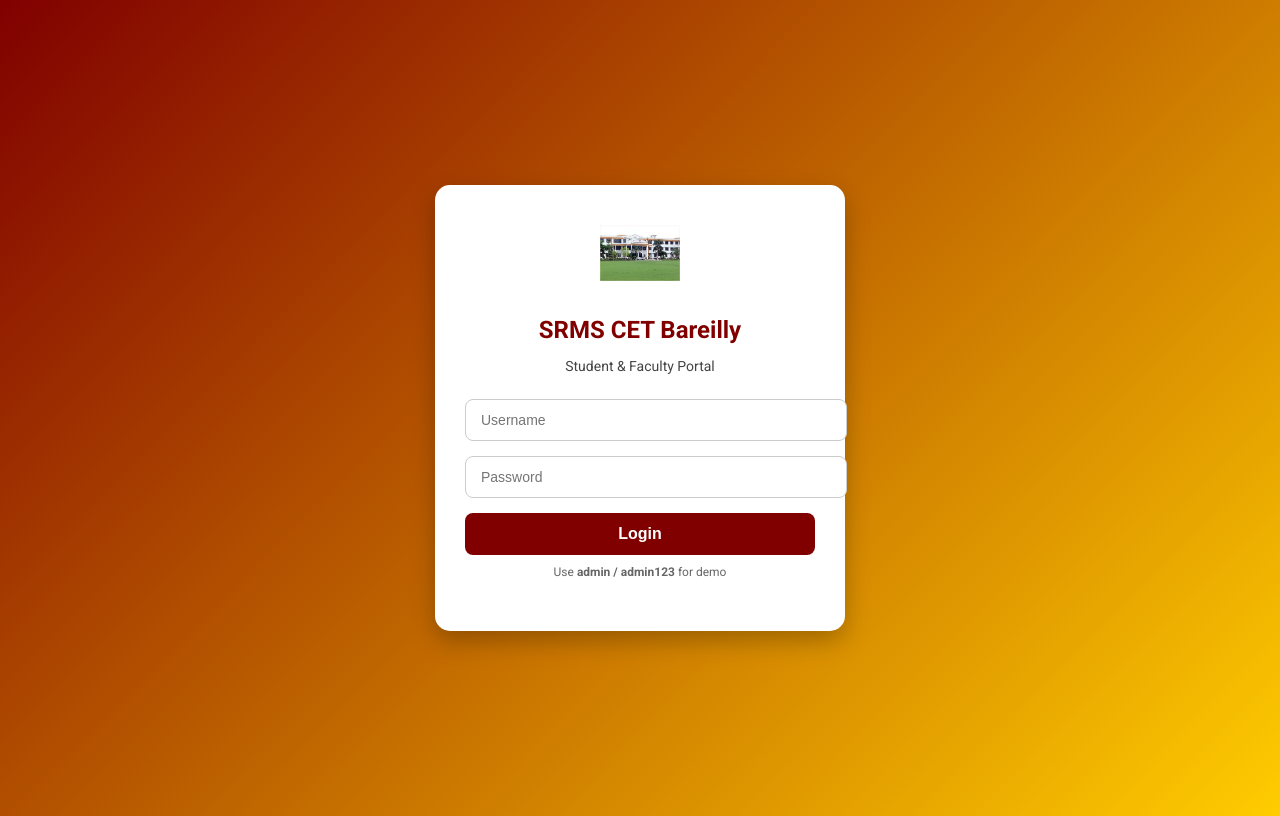
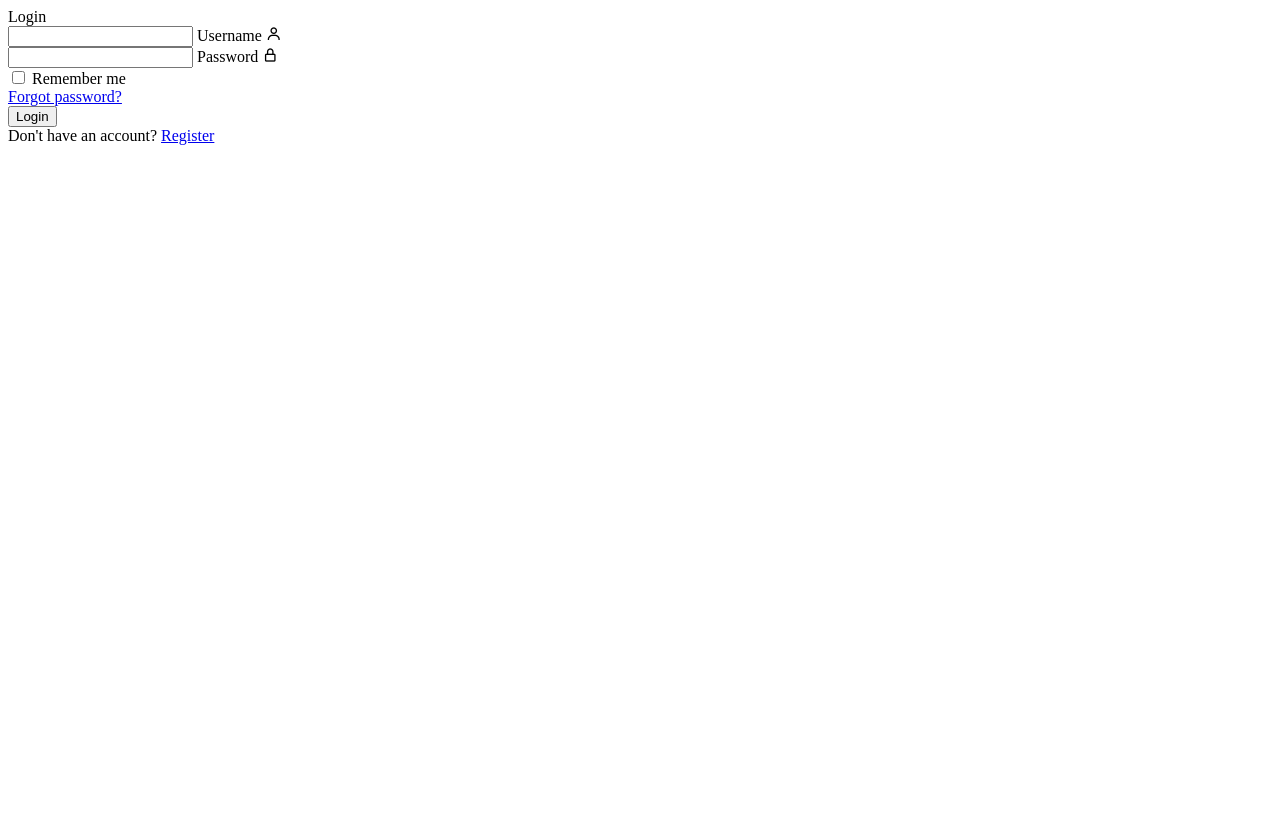
Before and after one commit to ritikgi519/college_chatbot, a Flask app: page /login in a window 1280 px wide. After the commit the page ends 145 px from the top, so only its background shows below. Run offline with Flask 3, Linux system fonts and the light colour scheme.

Commit message:
Update login.html

```diff
--- a/templates/login.html
+++ b/templates/login.html
@@ -1,39 +1,47 @@
 <!DOCTYPE html>
-<html lang="en">
+<html lang="en" >
 <head>
   <meta charset="UTF-8">
   <meta name="viewport" content="width=device-width, initial-scale=1.0">
-  <title>SRMS CET Bareilly - Login</title>
-  <link rel="stylesheet" href="{{ url_for('static', filename='style.css') }}">
-  <link href="https://fonts.googleapis.com/css2?family=Roboto:wght@400;700&display=swap" rel="stylesheet">
+  <title>SRMS CET | Bareilly </title>
+  <link rel='stylesheet' href='https://unpkg.com/boxicons@2.1.4/css/boxicons.min.css'>
+<link rel='stylesheet' href='https://fonts.googleapis.com/css2?family=Poppins&amp;display=swap'><link rel="stylesheet" href="./style.css">
 </head>
-<body class="login-body">
-  <div class="login-wrapper">
-    <div class="login-card">
+<body>
 
-      <!-- College Logo -->
-      <img src="{{ url_for('static', filename='srms_logo.png') }}" alt="SRMS Logo" class="college-logo">
-
-      <!-- College Name -->
-      <h1 class="college-name">SRMS CET Bareilly</h1>
-      <p class="college-subtitle">Student & Faculty Portal</p>
-
-      <!-- Login Form -->
-      {% if error %}
-        <p class="error">{{ error }}</p>
-      {% endif %}
-      <form method="POST" action="/login">
-        <div class="input-group">
-          <input type="text" name="username" placeholder="Username" required>
-        </div>
-        <div class="input-group">
-          <input type="password" name="password" placeholder="Password" required>
-        </div>
-        <button type="submit">Login</button>
-      </form>
-
-      <p class="note">Use <b>admin / admin123</b> for demo</p>
+<div class="wrapper">
+  <div class="login_box">
+    <div class="login-header">
+      <span>Login</span>
+    </div>
+    <div class="input_box">
+      <input type="text" id="user" class="input-field" required>
+      <label for="user" class="label">Username</label>
+      <i class="bx bx-user icon"></i>
+    </div>
+    <div class="input_box">
+      <input type="password" id="pass" class="input-field" required>
+      <label for="pass" class="label">Password</label>
+      <i class="bx bx-lock-alt icon"></i>
+    </div>
+    <div class="remember-forgot">
+      <div class="remember-me">
+        <input type="checkbox" id="remember">
+        <label for="remember">Remember me</label>
+      </div>
+      <div class="forgot">
+        <a href="#">Forgot password?</a>
+      </div>
+    </div>
+    <div class="input_box">
+      <input type="submit" class="input-submit" value="Login">
+    </div>
+    <div class="register">
+      <span>Don't have an account? <a href="#">Register</a></span>
     </div>
   </div>
+</div>
+
+
 </body>
 </html>
```
